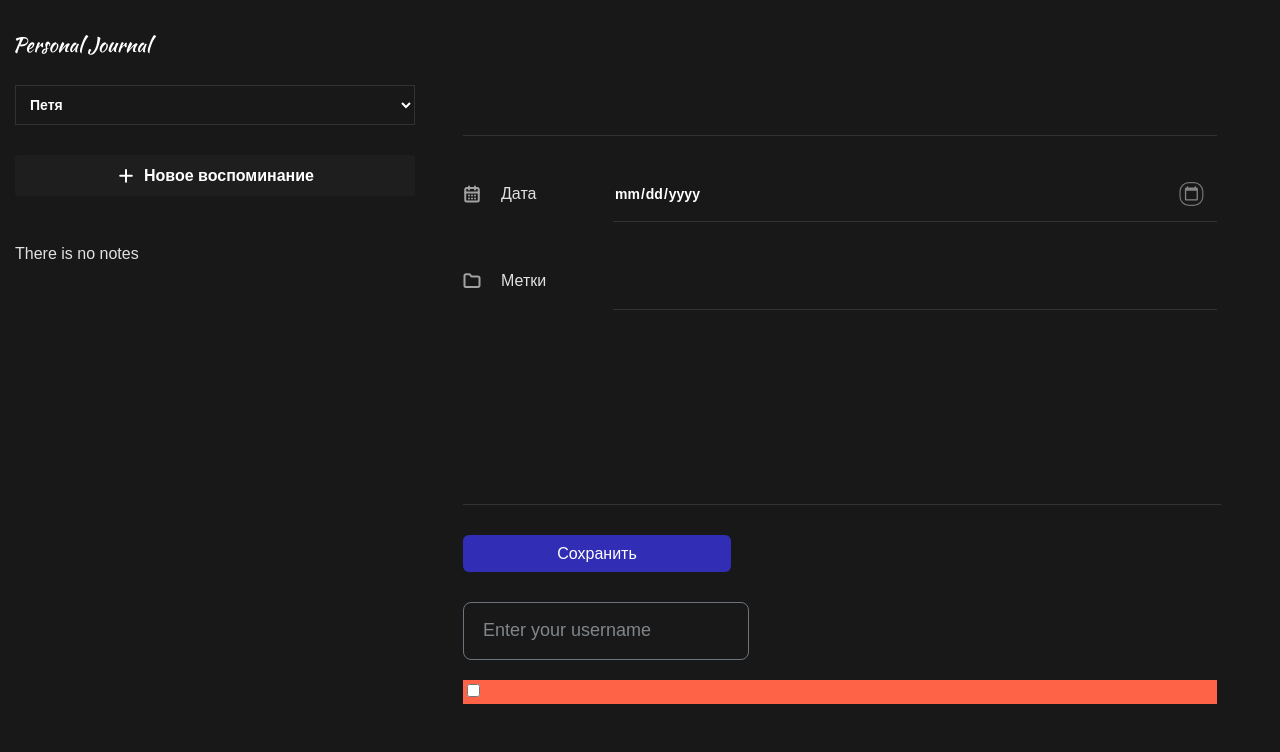
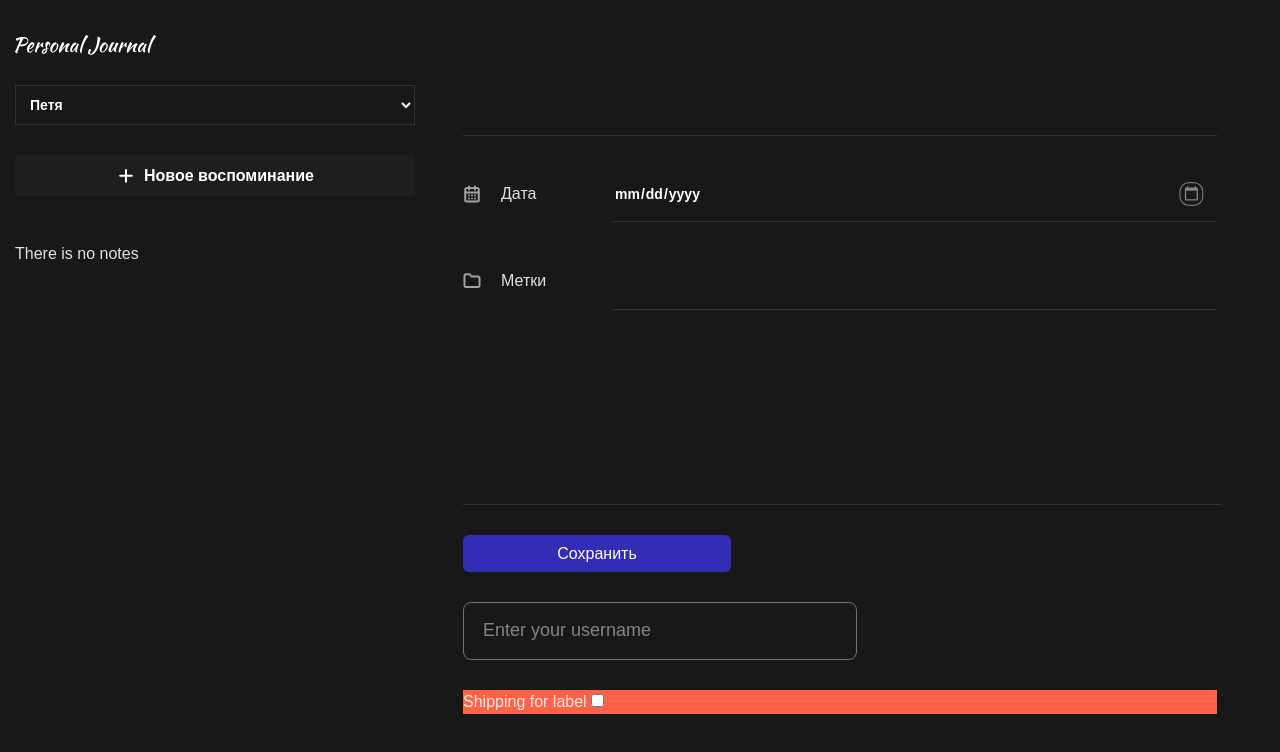
Before and after one commit to ministrov/react-journal, a React app: page / in a window 1280 px wide. Shown: the top 752 px of the page. Built offline with nearby package versions, Linux system fonts and the light colour scheme; the HTML template or start-up script is replaced by a standard one.

Commit message:
fix: fixing styles of  animated input component

```diff
--- a/src/components/AnimatedInput/AnimatedInput.jsx
+++ b/src/components/AnimatedInput/AnimatedInput.jsx
@@ -3,8 +3,8 @@ import styles from './AnimatedInput.module.css';
 export default function AnimatedInput() {
   return (
     <div className={styles['form_wrapper']}>
-      <input type="text" placeholder=" " className={styles['styledInput']} />
-      <label className={styles['styledLabel']} htmlFor="">Enter your username</label>
+      <input type="text" placeholder=" " name='animated' className={styles['styledInput']} />
+      <label className={styles['styledLabel']} htmlFor="animated">Enter your username</label>
     </div>
   );
 }
--- a/src/components/AnimatedInput/AnimatedInput.module.css
+++ b/src/components/AnimatedInput/AnimatedInput.module.css
@@ -1,10 +1,7 @@
 .form_wrapper {
-  height: 48px;
   position: relative;
-  /* padding: 4rem 2rem;
-  border-radius: 1rem;
-  box-shadow: 0 10px 25px rgba(92, 99, 105, 0.2);
-  background: #fff; */
+  max-width: 50%;
+  height: 58px;
 }
 
 .styledInput {
@@ -12,9 +9,9 @@
   top: 0;
   left: 0;
   z-index: 1;
-  width: 100%;
-  max-width: 34%;
-  height: 100%;
+  min-width: 364px;
+  max-width: 100%;
+  height: 48px;
   padding: 4px;
   padding-left: 24px;
   font-size: 18px;
--- a/src/components/JournalForm/JournalForm.jsx
+++ b/src/components/JournalForm/JournalForm.jsx
@@ -185,7 +185,7 @@ function JournalForm({ onSubmit, data, onDelete }) {
 
       <AnimatedInput/>
 
-      <Checkbox typeName={'shipping'} typeLabel={'Shipping for label'}/>
+      <Checkbox typeName={'shipping'} labelName={'Shipping for label'}/>
     </form>
   );
 }
```
